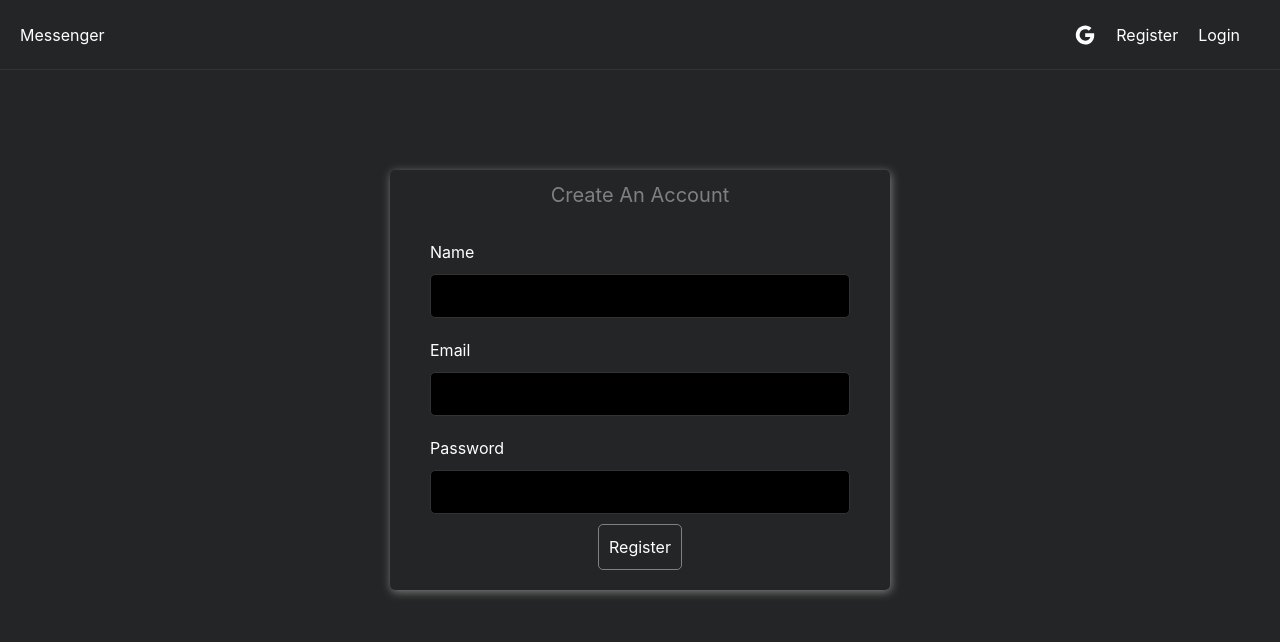
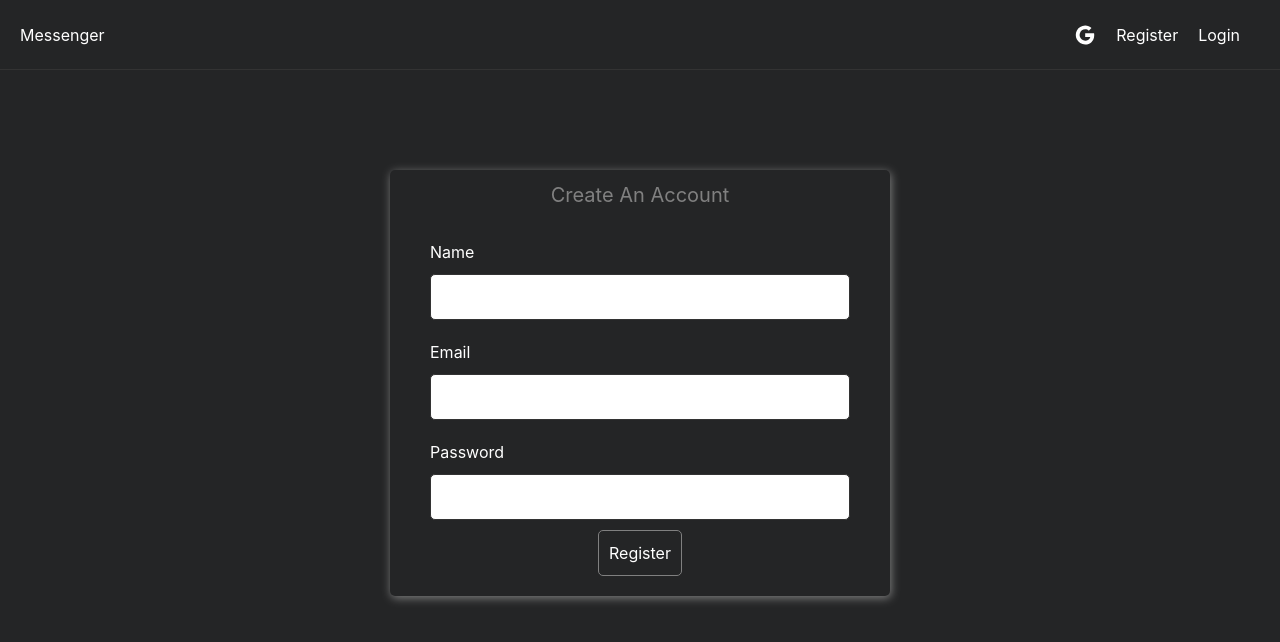
Before and after one commit to FayzullayevAbbos/chatting, a React (Create React App) app: page /register in a window 1280 px wide. Shown: the top 642 px of the page. Built offline with nearby package versions, Linux system fonts and the light colour scheme; no server answers.

Commit message:
finished

```diff
--- a/src/components/Navbar.js
+++ b/src/components/Navbar.js
@@ -58,7 +58,7 @@ const Navbar = () => {
       console.error("Google kirishda xato", error);
     }
   };
-  console.log(location.pathname);
+
 
   return (
     <nav>
--- a/src/pages/Login.js
+++ b/src/pages/Login.js
@@ -51,7 +51,7 @@ const Login = () => {
       <form className="form" onSubmit={handleSubmit}>
         <div className="input_container">
           <label htmlFor="email">Email</label>
-          <Input
+          <input
           className="text-black"
             type="text"
             name="email"
@@ -62,7 +62,7 @@ const Login = () => {
         <div className="input_container ">
           <label htmlFor="password">Password</label>
           <Input.Password
-          className="bg-white"
+          className="text-black"
             type="password"
             name="password"
             value={password}
--- a/src/pages/Register.js
+++ b/src/pages/Register.js
@@ -2,7 +2,7 @@ import React, { useState } from "react";
 import { createUserWithEmailAndPassword } from "firebase/auth";
 import { auth, db } from "../firebase";
 import { setDoc, doc, Timestamp } from "firebase/firestore";
-import {  useNavigate } from "react-router-dom";
+import { useNavigate } from "react-router-dom";
 import { Input } from "antd";
 
 const Register = () => {
@@ -14,7 +14,7 @@ const Register = () => {
     loading: false,
   });
 
-  const navigate = useNavigate()
+  const navigate = useNavigate();
 
   const { name, email, password, error, loading } = data;
 
@@ -32,7 +32,7 @@ const Register = () => {
       const result = await createUserWithEmailAndPassword(
         auth,
         email,
-        password
+        password,
       );
       await setDoc(doc(db, "users", result.user.uid), {
         uid: result.user.uid,
@@ -56,34 +56,40 @@ const Register = () => {
   return (
     <section>
       <h3>Create An Account</h3>
-      <form className="form" onSubmit={handleSubmit}>
-        <div className="input_container">
-          <label htmlFor="name">Name</label>
-          <Input className="text-black" type="text" name="name" value={name} onChange={handleChange} />
+      <form className='form' onSubmit={handleSubmit}>
+        <div className='input_container'>
+          <label htmlFor='name'>Name</label>
+          <input
+            className='text-black bg-white hover:'
+            type='text'
+            name='name'
+            value={name}
+            onChange={handleChange}
+          />
         </div>
-        <div className="input_container">
-          <label htmlFor="email">Email</label>
-          <Input
-          className="text-black"
-            type="text"
-            name="email"
+        <div className='input_container'>
+          <label htmlFor='email'>Email</label>
+          <input
+            className='text-black'
+            type='text'
+            name='email'
             value={email}
             onChange={handleChange}
           />
         </div>
-        <div className="input_container">
-          <label htmlFor="password">Password</label>
-          <Input
-          className="text-black"
-            type="password"
-            name="password"
+        <div className='input_container'>
+          <label htmlFor='password'>Password</label>
+          <input
+            className='text-black'
+            type='password'
+            name='password'
             value={password}
             onChange={handleChange}
           />
         </div>
-        {error ? <p className="error">{error}</p> : null}
-        <div className="btn_container">
-          <button className="btn" disabled={loading}>
+        {error ? <p className='error'>{error}</p> : null}
+        <div className='btn_container'>
+          <button className='btn' disabled={loading}>
             {loading ? "Creating ..." : "Register"}
           </button>
         </div>
```
